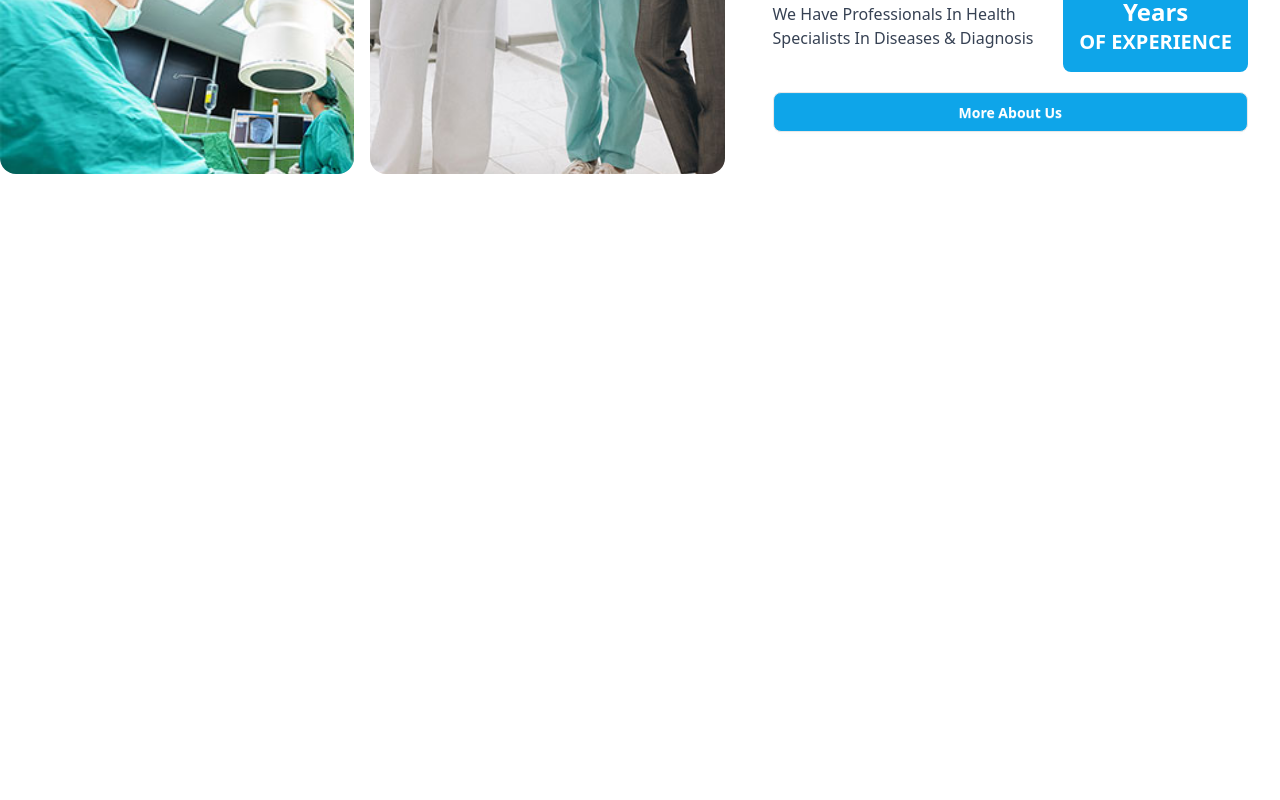
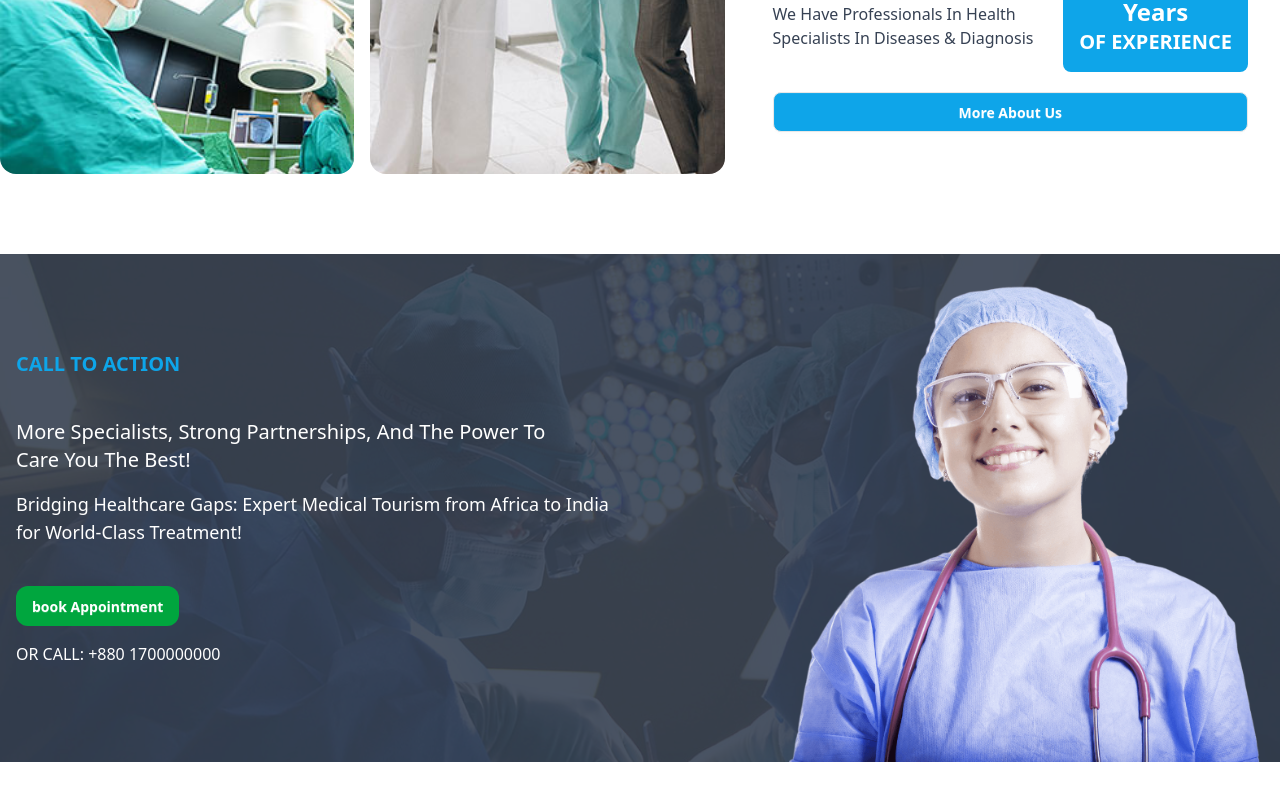
Before and after one commit to syedmehedi34/DocMate, a Next.js app: page / in a window 1280 px wide. Shown: the part 1172-1972 px from the top of the page. Before the commit the page ends 1426 px from the top, so only its background shows below. Built offline with nearby package versions, Linux system fonts and the light colour scheme; no server answers.

Commit message:
Book-Appoinment section in home

```diff
--- /dev/null
+++ b/src/app/components/Appointment.jsx
@@ -0,0 +1,38 @@
+import React from "react";
+import Link from "next/link";
+
+export default function Appointment() {
+    return(
+        <div className="relative bg-fixed bg-cover bg-center mb-20" style={{ backgroundImage: "url('/assets/doctor-bg.jpg')" }}>
+
+            {/* overlay */}
+            <div className="absolute inset-0 bg-gray-700 opacity-90 "></div>
+
+            {/* content */}
+            <div className="flex flex-col md:flex-row items-center justify-between max-w-screen-xl mx-auto pt-[5rem] pb-[25rem] md:py-24 px-4 relative z-10">
+
+                {/* text content */}
+                <div className="text-white">
+                    <p className="font-semibold text-[#0EA5E9] text-xl mb-10">CALL TO ACTION</p>
+
+                    <p className="text-xl md:w-2/3 mb-4">More Specialists, Strong Partnerships, And The Power To Care You The Best!</p>
+
+                    <p className="text-lg md:w-3/4 mb-10">Bridging Healthcare Gaps: Expert Medical Tourism from Africa to India for World-Class Treatment!</p>
+
+                    <Link href='' className="btn border-none bg-green-600 text-white hover:bg-green-700 rounded-xl shadow-none">
+                        book Appointment
+                    </Link>
+
+                    <p className="mt-4">OR CALL: +880 1700000000</p>
+                </div>
+
+                {/* image content */}
+                <div>
+                    <img src="assets/dcotor.png" alt="doctor" className="w-[30rem] absolute right-[1rem] bottom-0"/>
+                </div>
+
+            </div>
+
+        </div>
+    );
+}
--- a/src/app/page.js
+++ b/src/app/page.js
@@ -2,6 +2,7 @@ import Image from "next/image";
 import BannerSection from "./components/BannerSection";
 import Updates from "./components/Updates";
 import About from "@/components/About";
+import Appointment from "./components/Appointment";
 
 export default function Home() {
   return (
@@ -9,6 +10,7 @@ export default function Home() {
       <BannerSection />
       <Updates />
       <About/>
+      <Appointment />
     </div>
   );
 }
```
Also changed, not shown: public/assets/dcotor.png (added), public/assets/doctor-bg.jpg (added).
